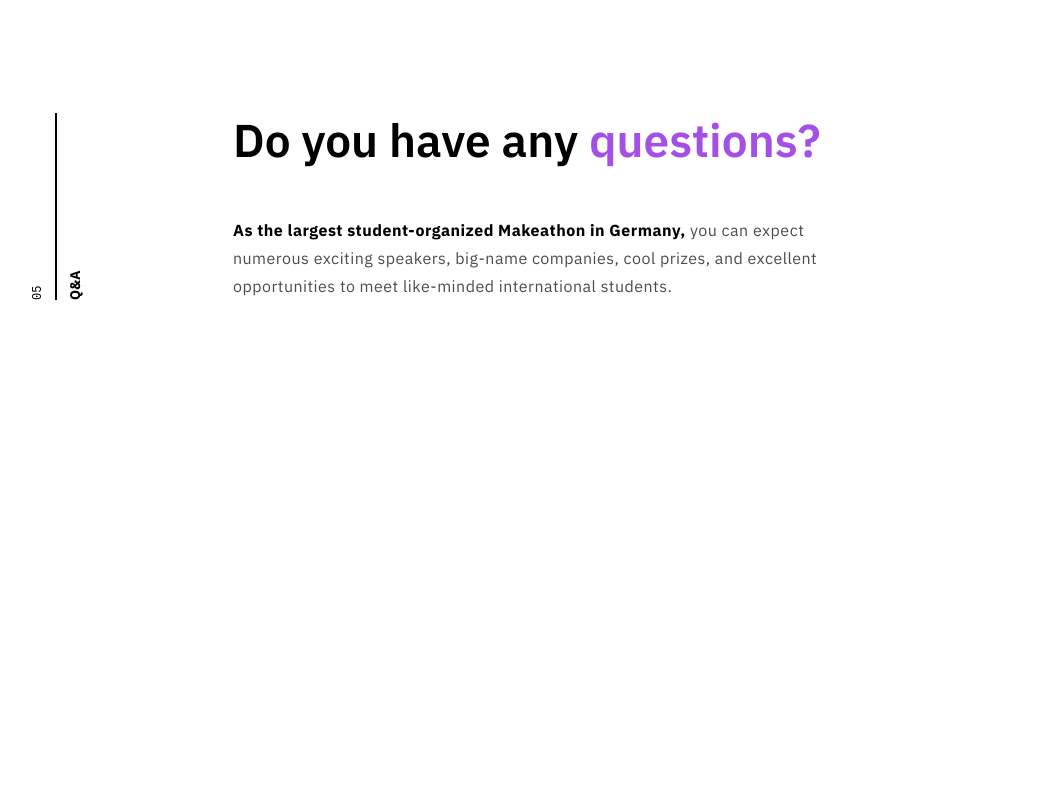
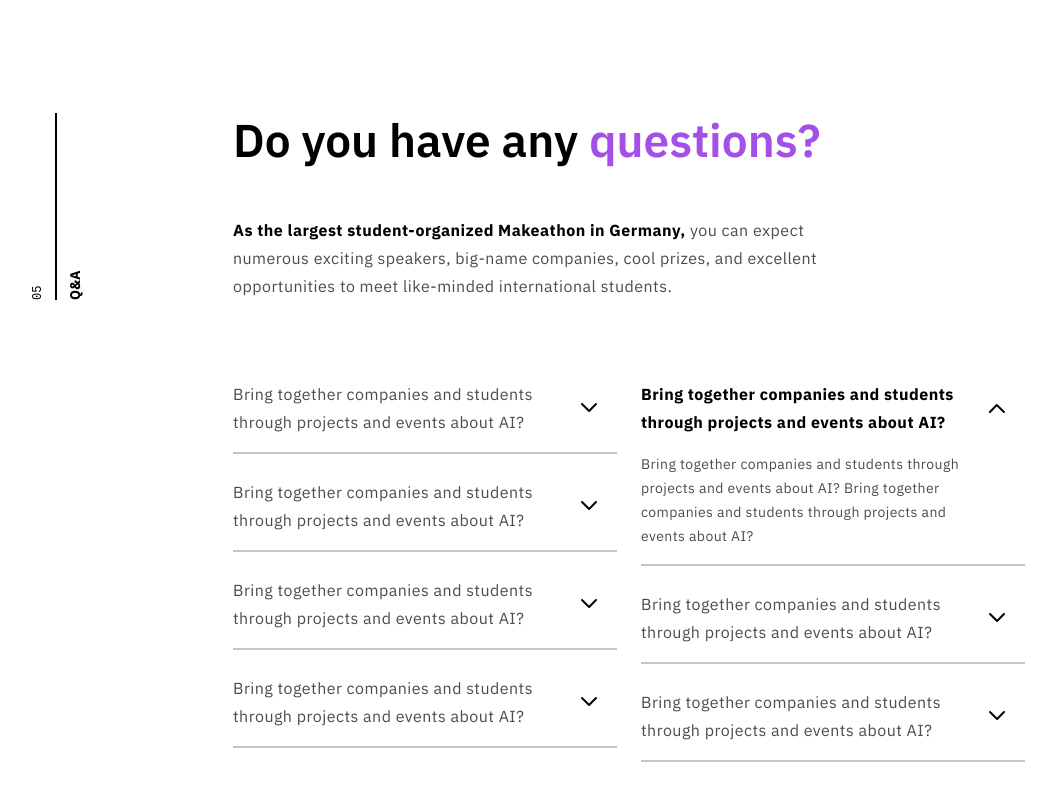
Before and after one commit to tum-ai/makeathon2022, a Next.js app: page / in a window 1280 px wide. Shown: the part 6125-6925 px from the top of the page, without its empty margins (11-1067 px from the left). Before the commit the page ends 6565 px from the top, so only its background shows below. Built offline with nearby package versions, Linux system fonts and the light colour scheme.

Commit message:
added faqs

```diff
--- a/components/03_sections/faqs.js
+++ b/components/03_sections/faqs.js
@@ -2,6 +2,10 @@ import styles from '../../styles/03_sections/Faqs.module.css'
 import ChapterBar from '../02_molecules/chapterBar'
 import Headline1 from '../01_atoms/fonts_headline1'
 import Paragraph1 from '../01_atoms/fonts_paragraph1'
+import Paragraph2 from '../01_atoms/fonts_paragraph2'
+import Masonry from 'react-masonry-css'
+import Image from 'next/image'
+import { useState } from 'react'
 
 const data = {
   "chapter_title": "Q&A",
@@ -43,6 +47,12 @@ const data = {
 }
 
 export default function Faqs(){
+  const breakpointColumnsObj = {
+    default: 2,
+    800: 1
+  };
+  const [questionIndex, setQuestionIndex] = useState(1);
+
   return <div className={styles.FaqsItem}>
     <div className={styles.Grid}>
       <div className={styles.LeftContainer}>
@@ -55,5 +65,36 @@ export default function Faqs(){
         </div>
       </div>
     </div>
+    <div className={styles.BottomGrid}>
+      <div className={styles.QuestionContainer}>
+      <Masonry
+        breakpointCols={breakpointColumnsObj}
+        className={styles.myMasonryGrid}
+        columnClassName={styles.myMasonryGridColumn}>
+        {data.questions.map((question, index)=>(
+          <div key={index} className={styles.Question}>
+            <div className={styles.Header} onClick={()=>questionIndex == index ? setQuestionIndex(undefined) : setQuestionIndex(index)}>
+              {questionIndex != index ? <div className={styles.Text}>
+                <Paragraph1 normalContent={question.question} isDarkBackground={false}/>
+              </div> :
+              <div className={styles.Text}>
+                <Paragraph1 highlightedContent={question.question} isDarkBackground={false}/>
+              </div>}
+              {questionIndex == index ? <div className={styles.Arrow} style={{transform: "rotate(180deg)"}}>
+                <Image src="/assets/arrow.svg" alt="Arrow" layout="fill" objectFit="cover" />
+              </div> :
+              <div className={styles.Arrow} >
+                <Image src="/assets/arrow.svg" alt="Arrow" layout="fill" objectFit="cover" />
+              </div>}
+            </div>
+            {questionIndex == index ? <div className={styles.Answer}>
+              <Paragraph2 normalContent={question.answer} isDarkBackground={false} />
+            </div> : ""}
+            <div className={styles.Separator}></div>
+          </div>
+        ))}
+      </Masonry>
+      </div>
+    </div>
   </div>
 }
--- a/package.json
+++ b/package.json
@@ -13,6 +13,7 @@
     "next": "12.1.0",
     "react": "17.0.2",
     "react-dom": "17.0.2",
+    "react-masonry-css": "^1.0.16",
     "react-slick": "^0.28.1",
     "slick-carousel": "^1.8.1"
   },
--- a/styles/03_sections/Faqs.module.css
+++ b/styles/03_sections/Faqs.module.css
@@ -24,3 +24,54 @@
 .Paragraph{
   width: calc(((100% - (3 * 24px)) / 4 * 3) + (2 * 24px));
 }
+.BottomGrid{
+  width: 1200px;
+  display: flex;
+  flex-direction: column;
+  align-items: center;
+}
+.QuestionContainer{
+  width: calc(((100% - (5 * 24px)) / 6 * 4) + (3 * 24px));
+}
+.Question{
+  width: 100%;
+  margin-bottom: 24px;
+  display: flex;
+  flex-direction: column;
+  gap: 16px;
+}
+.myMasonryGrid{
+  display: -webkit-box; /* Not needed if autoprefixing */
+  display: -ms-flexbox; /* Not needed if autoprefixing */
+  display: flex;
+  margin-left: -24px; /* gutter size offset */
+  width: auto;
+}
+.myMasonryGridColumn{
+  padding-left: 24px; /* gutter size */
+  background-clip: padding-box;
+}
+.Header{
+  width: 100%;
+  display: flex;
+  justify-content: space-between;
+  cursor: pointer;
+}
+.Text{
+  width: 90%;
+}
+.Arrow{
+  width: 24px;
+  height: 24px;
+  position: relative;
+  margin-top: 16px;
+  margin-right: 16px;
+}
+.Separator{
+  height: 2px;
+  width: 100%;
+  background-color: #C6C4CC;
+}
+.Answer{
+  width: 90%;
+}
```
Also changed, not shown: 1 other file (tests, documents, lock files or other folders).
